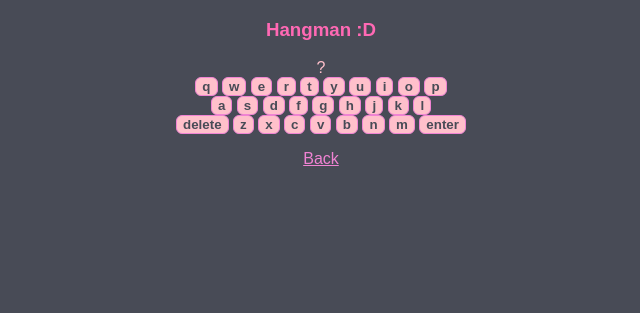
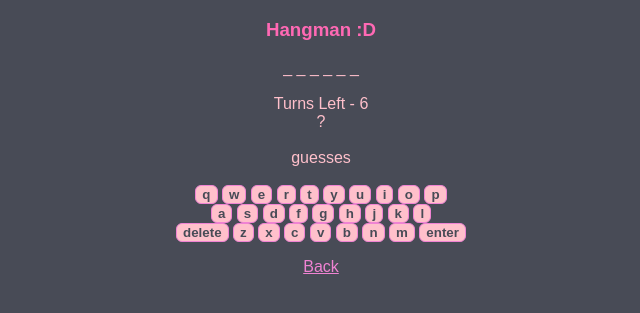
Before and after one commit to teabunniecodes/PortfolioWebsite, a Flask app: page /hangman in a window 1280 px wide. Shown: the top 313 px of the page, without its empty margins (319-959 px from the left). Run offline with Flask 2, Linux system fonts and the light colour scheme.

Commit message:
Have the code written for key event "Enter" and "Delete".  Html page updates with the guesses and turns now.

```diff
--- a/website/static/javascript/hangman.js
+++ b/website/static/javascript/hangman.js
@@ -1,26 +1,70 @@
+
+//TODO WRITE OUT MY PSUEDO CODE D: RAWRRRRRRRRRR
+
 // const words = loadStrings(textdocuments/hangman-wordlist.txt)
 const keyboardButton = document.getElementsByClassName("keyboard-button")
-const keyboardAction = document.getElementsByClassName("keyboard-action")
-const guess = document.getElementById("letter-guess")
+const guessLetter = document.getElementById("letter-guess")
+const letterList = document.getElementById("letter-list")
+const turnsLeft = document.getElementById("turns-left")
+const guessList = []
 document.onkeyup = checkKey
+// document.onkeyup = submitGuess
 
-for (let x=0; x < keyboardButton.length; x++) {
-    keyboardButton[x].addEventListener("click", e => {
-        console.log(keyboardButton[x].value);
-    });
-    if (e.key === keyboardButton[x]) {
-        console.log(e.key + " matches the button");
+let turns = 6
+
+function checkButton() {
+    for (let x=0; x < keyboardButton.length; x++) {
+        keyboardButton[x].addEventListener("click", e => {
+            console.log(keyboardButton[x].value);
+        });
+        // if (e.key === keyboardButton[x]) {
+        //     console.log(e.key + " matches the button");
+        //     }
+    }
+}
+
+function checkKey(e) {
+    if (turns > 0) {
+        if ((e.keyCode >= 65 && e.keyCode <= 90) || (e.keyCode >= 97 && e.keyCode <= 122)) {
+            console.log(e.key + " is a letter");
+            // let letter = e.key
+            validGuess(e.key);
+            addGuess(e.key)
         }
+    }
+    if (turns === 0) {
+        gameOver(e.key)
+    }
+}
+// function submitGuess(e)
+//     if (e.keyCode == 13) {
+//             console.log(e.key + " is Enter");
+//             return e.keyCode;
+//         }
+//     else if (e.keyCode == 8) {
+//             console.log(e.key + " is Backspace");
+//             return e.keyCode;
+//         }
+
+function validGuess(guess) {
+    // guessList.push(guess);
+    guessLetter.innerHTML = `you guessed - ${guess.toUpperCase()}`;
+}
+
+function addGuess(guess) {
+    if (guessList.includes(guess)) {
+        console.log("You already guessed this");
+    }
+    else {
+        turns -= 1
+        turnsLeft.innerHTML = `Turns Left : ${turns}`
+        guessList.push(guess.toUpperCase());
+        letterList.innerHTML = `${guessList}`;
+    }
 }
 
 
-function checkKey(e) {
-    // if (letters.includes(e.key)) {
-        if (e.key.charCodeAt(0) >= 97 && e.key.charCodeAt(0) <=122) {
-            console.log(e.key + " is a letter");
-        }
-        else {
-            console.log(e.key + " Not a letter")
-        }
-    };
-        // }
+function gameOver(guess) {
+    turnsLeft.innerHTML = `Turns Left : ${turns}`;
+    guessLetter.innerHTML = `GAME OVER D:`;
+}
--- a/website/templates/hangman.html
+++ b/website/templates/hangman.html
@@ -7,9 +7,11 @@
     </head>
     <body>
         <h3>Hangman :D</h3>
-        <section class="full-guess">
-            <section id="letter-guess">?</section>
-        </section>
+        <!-- <section class="full-guess"> -->
+            <section id="hidden-word">_ _ _ _ _ _</section><br>
+            <section id="turns-left">Turns Left - 6</section><section id="letter-guess">?</section><br>
+            <section id="letter-list">guesses</section><br>
+        <!-- </section> -->
 
         <div class="keyboard">
             <section class="first-row">
```
